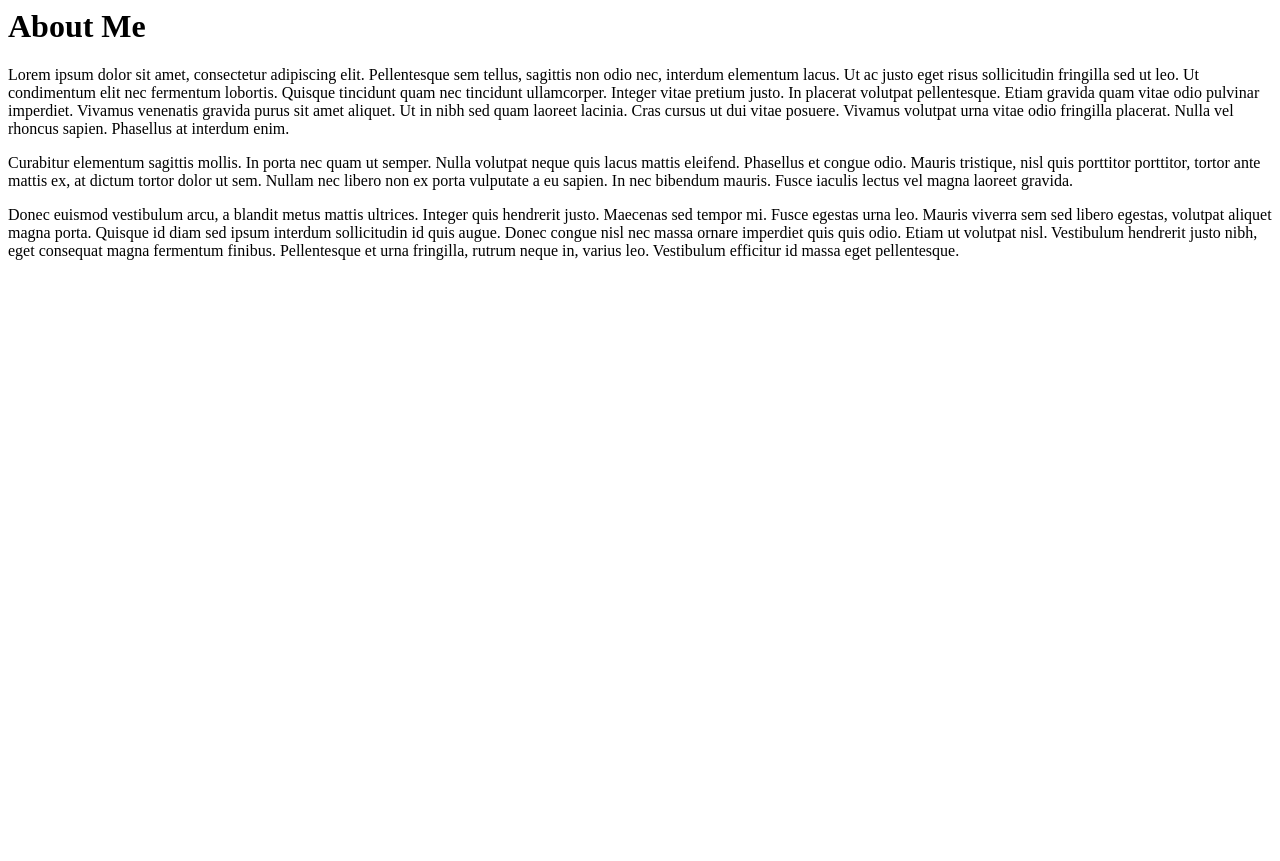
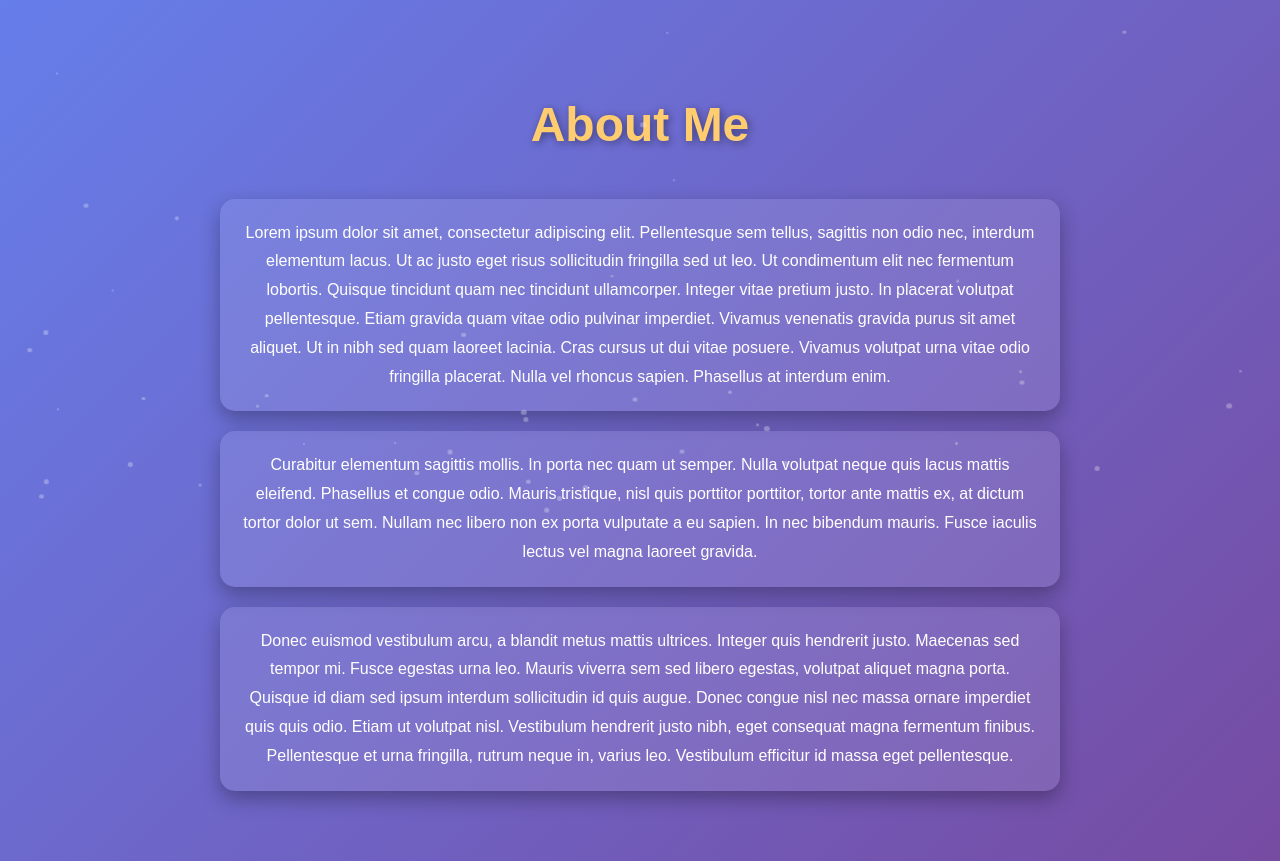
Before and after one commit to prince-ghaywan/html-portfolio, a plain HTML site: page public/about.html in a window 1280 px wide. Before the commit the page ends 800 px from the top, so only its background shows below. Drawn offline with Linux system fonts and the light colour scheme.

Commit message:
Updated about page

```diff
--- a/public/about.html
+++ b/public/about.html
@@ -1,4 +1,69 @@
+<!DOCTYPE html>
+<html lang="en">
+<head>
+  <meta charset="UTF-8">
+  <title>About Me</title>
+  <style>
+    body {
+      font-family: 'Poppins', sans-serif;
+      background: linear-gradient(135deg, #667eea, #764ba2);
+      color: #fff;
+      padding: 50px;
+      margin: 0;
+      line-height: 1.8;
+      text-align: center;
+      overflow-x: hidden;
+    }
+
+    h1 {
+      font-size: 3rem;
+      margin-bottom: 30px;
+      color: #ffcc70;
+      text-shadow: 2px 2px 8px rgba(0,0,0,0.4);
+      animation: fadeIn 2s ease-in-out;
+    }
+
+    p {
+      background: rgba(255,255,255,0.1);
+      padding: 20px;
+      margin: 20px auto;
+      max-width: 800px;
+      border-radius: 15px;
+      box-shadow: 0 8px 20px rgba(0,0,0,0.3);
+      transition: transform 0.3s ease, background 0.3s ease;
+    }
+
+    p:hover {
+      transform: scale(1.02);
+      background: rgba(255,255,255,0.2);
+    }
+
+    /* Animations */
+    @keyframes fadeIn {
+      from {opacity: 0; transform: translateY(-20px);}
+      to {opacity: 1; transform: translateY(0);}
+    }
+
+    /* Optional: subtle floating particles in background */
+    .particle {
+      position: fixed;
+      width: 6px;
+      height: 6px;
+      background-color: rgba(255,255,255,0.3);
+      border-radius: 50%;
+      animation: float 10s linear infinite;
+      z-index: 0;
+    }
+
+    @keyframes float {
+      0% {transform: translateY(0) translateX(0);}
+      100% {transform: translateY(-110vh) translateX(50px);}
+    }
+  </style>
+</head>
+<body>
   <h1>About Me</h1>
+
   <p>Lorem ipsum dolor sit amet, consectetur adipiscing elit. Pellentesque sem tellus, sagittis non odio nec, interdum
     elementum lacus. Ut ac justo eget risus sollicitudin fringilla sed ut leo. Ut condimentum elit nec fermentum lobortis.
     Quisque tincidunt quam nec tincidunt ullamcorper. Integer vitae pretium justo. In placerat volutpat pellentesque.
@@ -18,3 +83,17 @@
     interdum sollicitudin id quis augue. Donec congue nisl nec massa ornare imperdiet quis quis odio. Etiam ut volutpat
     nisl. Vestibulum hendrerit justo nibh, eget consequat magna fermentum finibus. Pellentesque et urna fringilla, rutrum
     neque in, varius leo. Vestibulum efficitur id massa eget pellentesque.</p>
+
+  <script>
+    // Optional: floating particles in the background
+    for(let i=0; i<50; i++){
+      const particle = document.createElement('div');
+      particle.classList.add('particle');
+      particle.style.left = Math.random() * window.innerWidth + 'px';
+      particle.style.width = particle.style.height = (Math.random()*4 + 2) + 'px';
+      particle.style.animationDuration = (Math.random()*10 + 5) + 's';
+      document.body.appendChild(particle);
+    }
+  </script>
+</body>
+</html>
```
Lines whose indentation alone changed are shown as unchanged.
